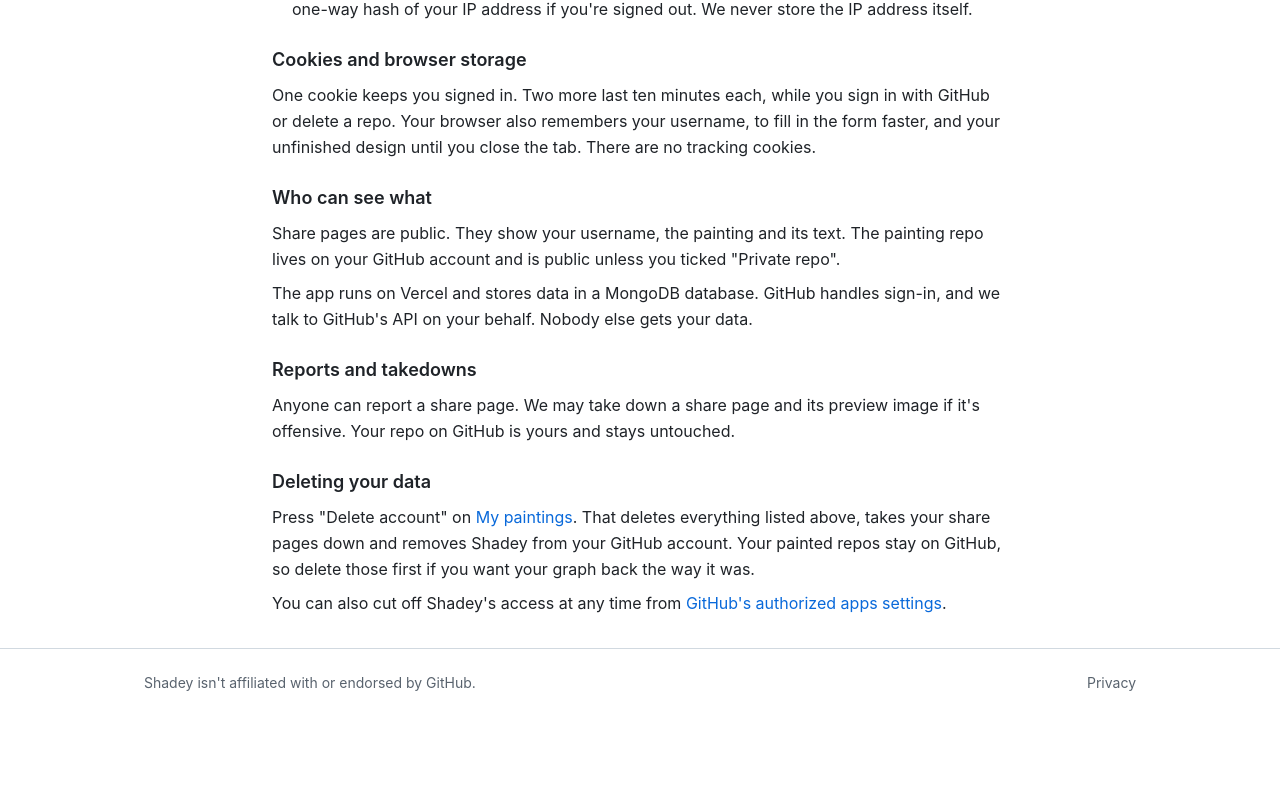
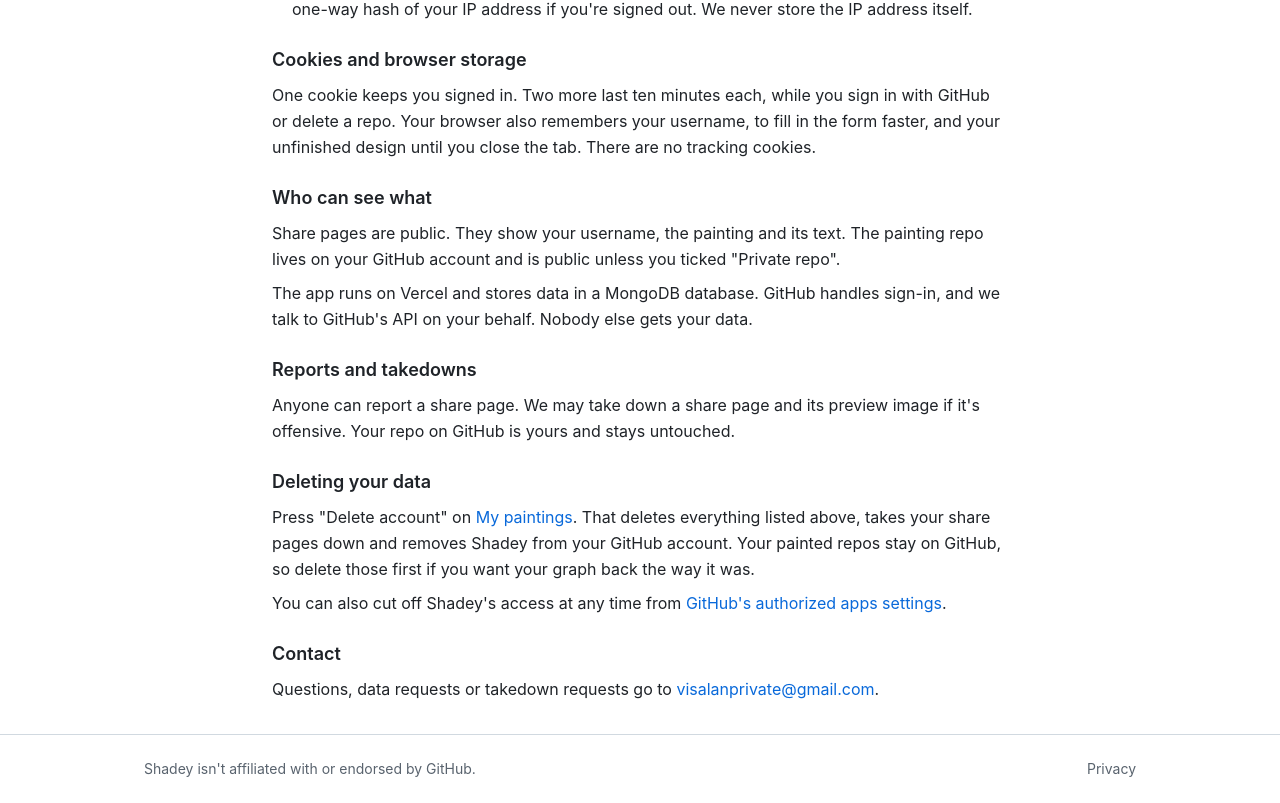
Before and after one commit to Visalan-H/shadey, a React (Vite) app in the folder frontend/: page /privacy in a window 1280 px wide. Shown: the part 591-1394 px from the top of the page. Before the commit the page ends 1308 px from the top, so only its background shows below. Built offline with nearby package versions, Linux system fonts and the light colour scheme; no server answers; a web font is replaced by a local one.

Commit message:
Add a contact email to the privacy page

```diff
--- a/frontend/src/pages/PrivacyPage.tsx
+++ b/frontend/src/pages/PrivacyPage.tsx
@@ -1,5 +1,7 @@
 import type { ReactNode } from 'react';
 import { Link } from 'react-router';
+
+const CONTACT = 'visalanprivate@gmail.com';
 
 function Section({ title, children }: { title: string; children: ReactNode }) {
     return (
@@ -95,6 +97,16 @@
                     .
                 </p>
             </Section>
+
+            <Section title="Contact">
+                <p>
+                    Questions, data requests or takedown requests go to{' '}
+                    <a href={`mailto:${CONTACT}`} className="link">
+                        {CONTACT}
+                    </a>
+                    .
+                </p>
+            </Section>
         </article>
     );
 }
```
